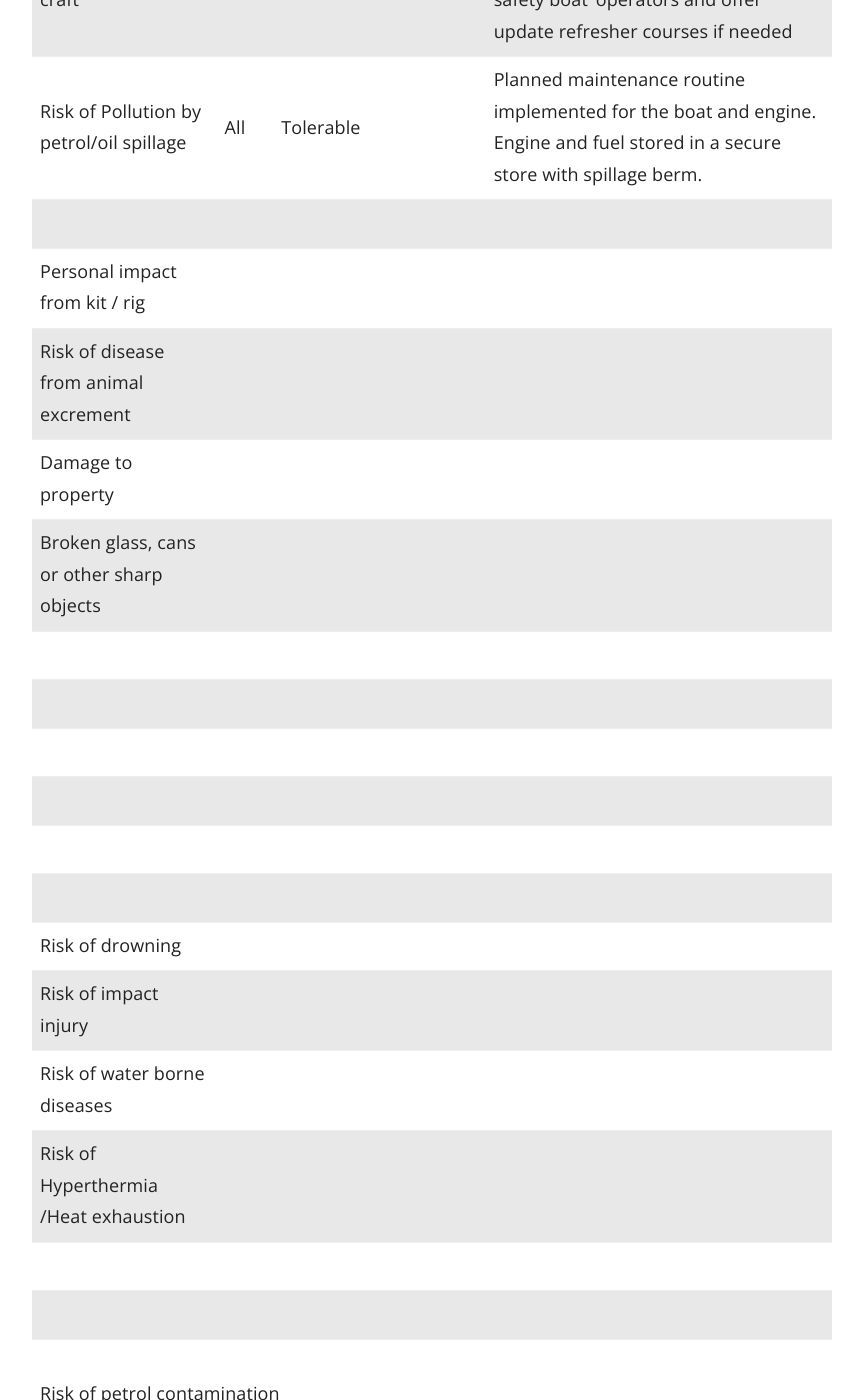
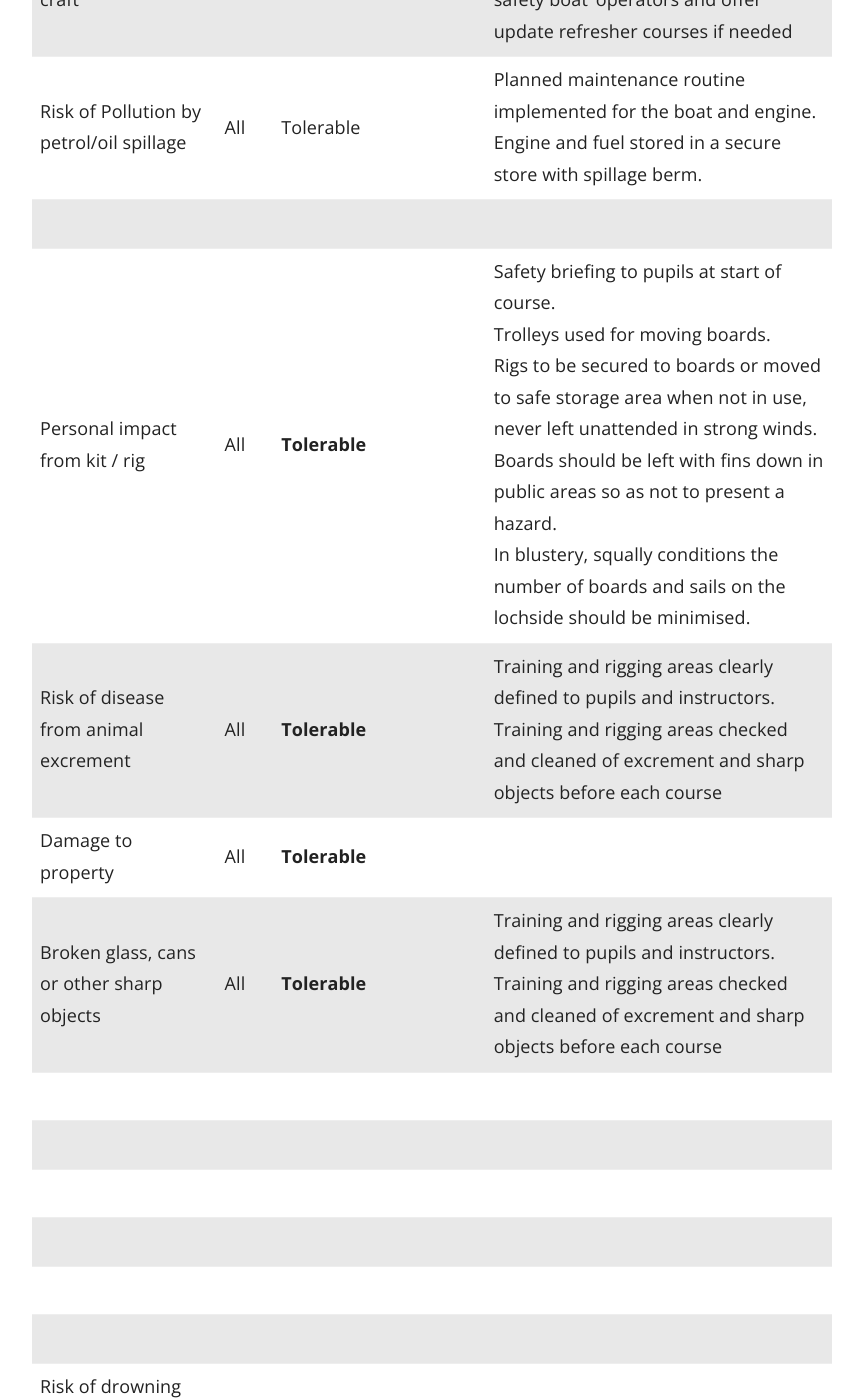
Before and after one commit to numbat70/clyde, a Jekyll site: the page built from _docs/Content/20-SUP_RISK.md, in a window 1280 px wide and 1400 px high, scrolled down 2674 px. Shown: the whole window, without its empty margins (358-1221 px from the left). Built offline with Jekyll 4.4.1, drawn with Linux system fonts in a browser that asks for light colours.

Commit message:
Update 20-SUP_RISK.md
mk

```diff
--- a/_docs/Content/20-SUP_RISK.md
+++ b/_docs/Content/20-SUP_RISK.md
@@ -38,10 +38,10 @@
 Risk of collision with other water craft  | All | Tolerable | Aim to have a minimum crew of 2 in the boat when providing rescue cover. Assess on annual basis ‘qualified safety boat’ operators and offer update refresher courses if needed
 Risk of Pollution by petrol/oil spillage  | All | Tolerable |  Planned maintenance routine implemented for the boat and engine. Engine and fuel stored in a secure store with spillage berm.
   |  |  |
-Personal impact from kit / rig  |  |  |
-Risk of disease from animal excrement  |  |  |
-Damage to property  |  |  |
-Broken glass, cans or other sharp objects  |  |  |
+Personal impact from kit / rig  | All | **Tolerable**<br> |  Safety briefing to pupils at start of course. <br> Trolleys used for moving boards. <br>Rigs to be secured to boards or moved to safe storage area when not in use, never left unattended in strong winds. <br> Boards should be left with fins down in public areas so as not to present a hazard.<br> In blustery, squally conditions the number of boards and sails on the lochside should be minimised.
+Risk of disease from animal excrement  | All | **Tolerable**<br> |  Training and rigging areas clearly defined to pupils and instructors. <br>Training and rigging areas checked and cleaned of excrement and sharp objects before each course
+Damage to property  | All | **Tolerable**<br> |
+Broken glass, cans or other sharp objects  | All | **Tolerable**<br> |  Training and rigging areas clearly defined to pupils and instructors. <br>Training and rigging areas checked and cleaned of excrement and sharp objects before each course
   |  |  |
   |  |  |
   |  |  |
```
